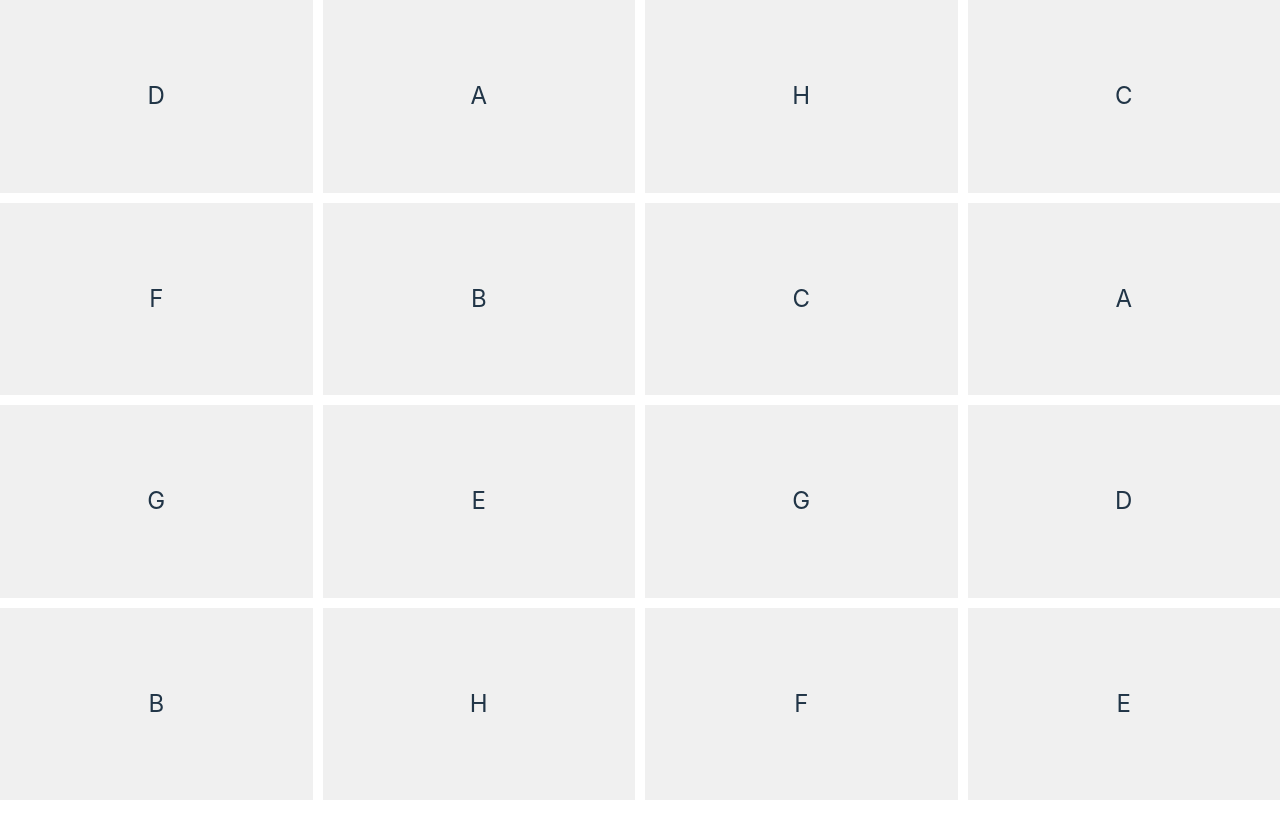
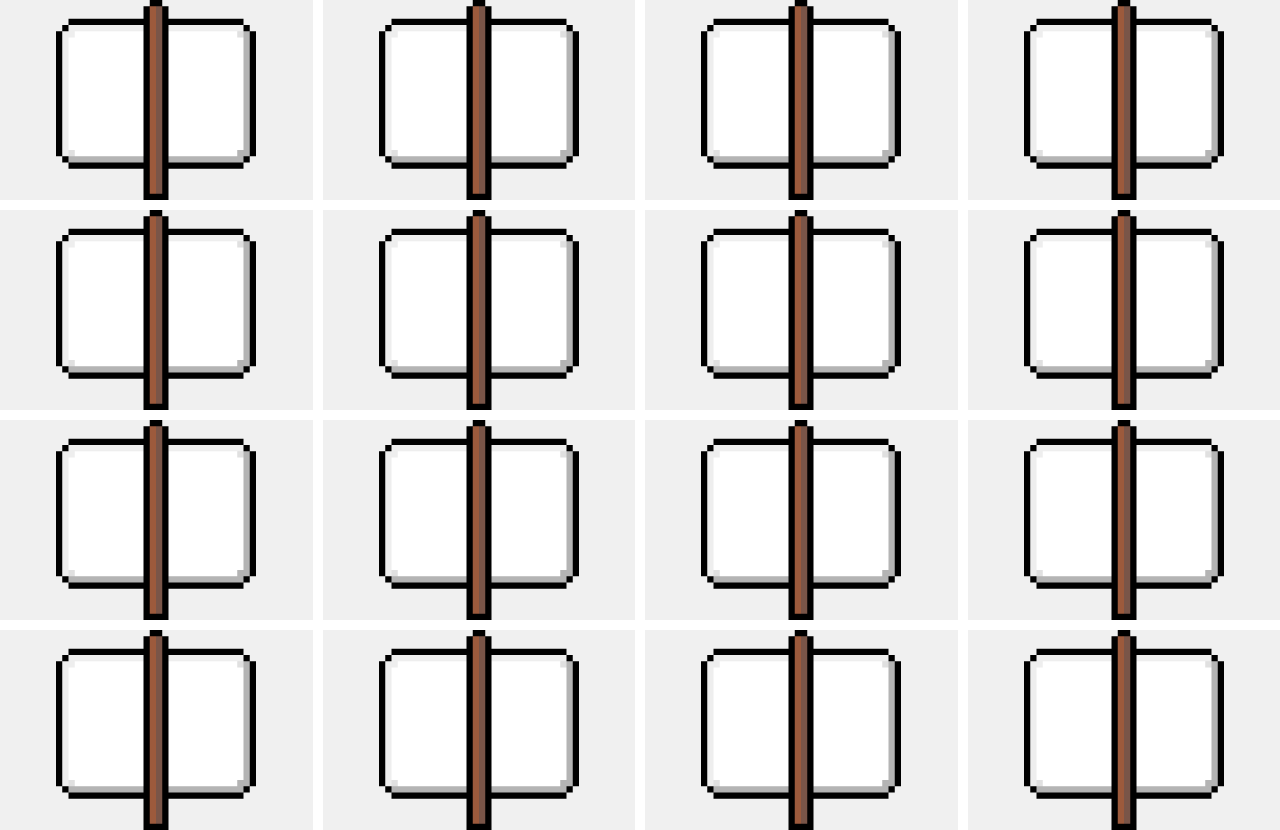
Before and after one commit to pishposh/guild-memory-game, a React (Vite) app: page / in a window 1280 px wide. Before the commit the page ends 800 px from the top, so only its background shows below. Built offline with nearby package versions, Linux system fonts and the light colour scheme.

Commit message:
add picket sign component

```diff
--- a/src/App.tsx
+++ b/src/App.tsx
@@ -1,5 +1,6 @@
-import { useState } from 'react'
-import './App.css'
+import { useState } from 'react';
+import './App.css';
+import { PicketSign } from './components/PicketSign';
 
 const CARD_VALUES = [
   'A', 'B', 'C', 'D', 'E', 'F', 'G', 'H',
@@ -17,7 +18,7 @@ function App() {
     <div id='game'>
       {cards.map(card => (
         <div className='card' key={card.id}>
-            {card.value}
+            <PicketSign text={card.value} />
         </div>
       ))}
     </div>
--- /dev/null
+++ b/src/components/PicketSign.css
@@ -0,0 +1,68 @@
+.container {
+  height: 200px;
+  width: 200px;
+
+  transition-property: all;
+  transition-timing-function: cubic-bezier(0.4, 0, 0.2, 1);
+  transition-duration: 500ms;
+
+  transform-style: preserve-3d;
+}
+
+.flipped {
+  transform: rotateY(180deg);
+}
+
+.front-container,
+.back-container {
+  backface-visibility: hidden;
+  position: absolute;
+  height: 100%;
+  width: 100%;
+}
+
+.back-container {
+  transform: rotateY(180deg);
+}
+
+.sign-container {
+  backface-visibility: hidden;
+  position: absolute;
+  height: 100%;
+  width: 100%;
+}
+
+.sign-post {
+  height: 100%;
+  width: 100%;
+  position: relative;
+}
+
+img {
+  position: absolute;
+  height: 200px;
+  width: 200px;
+  top: 0px;
+  left: 0px;
+}
+
+.text-container {
+  position: absolute;
+  top: 16%;
+  bottom: 22%;
+  left: 5%;
+  right: 5%;
+  color: rgb(239 68 68);
+}
+
+.text-container > div {
+  height: 100%;
+  width: 100%;
+  text-align: center;
+  font-weight: 700;
+  display: flex;
+  justify-content: center;
+  align-items: center;
+  font-size: 2.25rem;
+  line-height: 2.5rem;
+}
--- /dev/null
+++ b/src/components/PicketSign.tsx
@@ -0,0 +1,38 @@
+import picketSignFlipped from '../assets/picket-sign/picket-sign-flipped.png';
+import picketSign from '../assets/picket-sign/picket-sign.png';
+
+import { useEffect, useMemo, useState } from 'react';
+import './PicketSign.css';
+
+export const PicketSign = ({ text }: { text: string }) => {
+  const [flipped, setFlipped] = useState(true);
+  const [showText, setShowText] = useState(false);
+
+  useEffect(() => {
+    setTimeout(() => setShowText(true), 1000);
+  }, []);
+
+  const containerClass = useMemo(
+    () => flipped? 'container flipped': 'container',
+    [flipped]
+  )
+
+  return (
+    <div
+      className={containerClass}
+      onClick={() => setFlipped(!flipped)}
+    >
+      <div className="front-container">
+        <div className="sign-post">
+          <img src={picketSign} alt={text} />
+          <div className="text-container">
+            <div>{showText && text}</div>
+          </div>
+        </div>
+      </div>
+      <div className="back-container">
+        <img src={picketSignFlipped} alt={text.toUpperCase()} />
+      </div>
+    </div>
+  );
+};
```
Also changed, not shown: src/assets/picket-sign/picket-sign.png (renamed from src/assets/picket-sign/picketsign.png).
